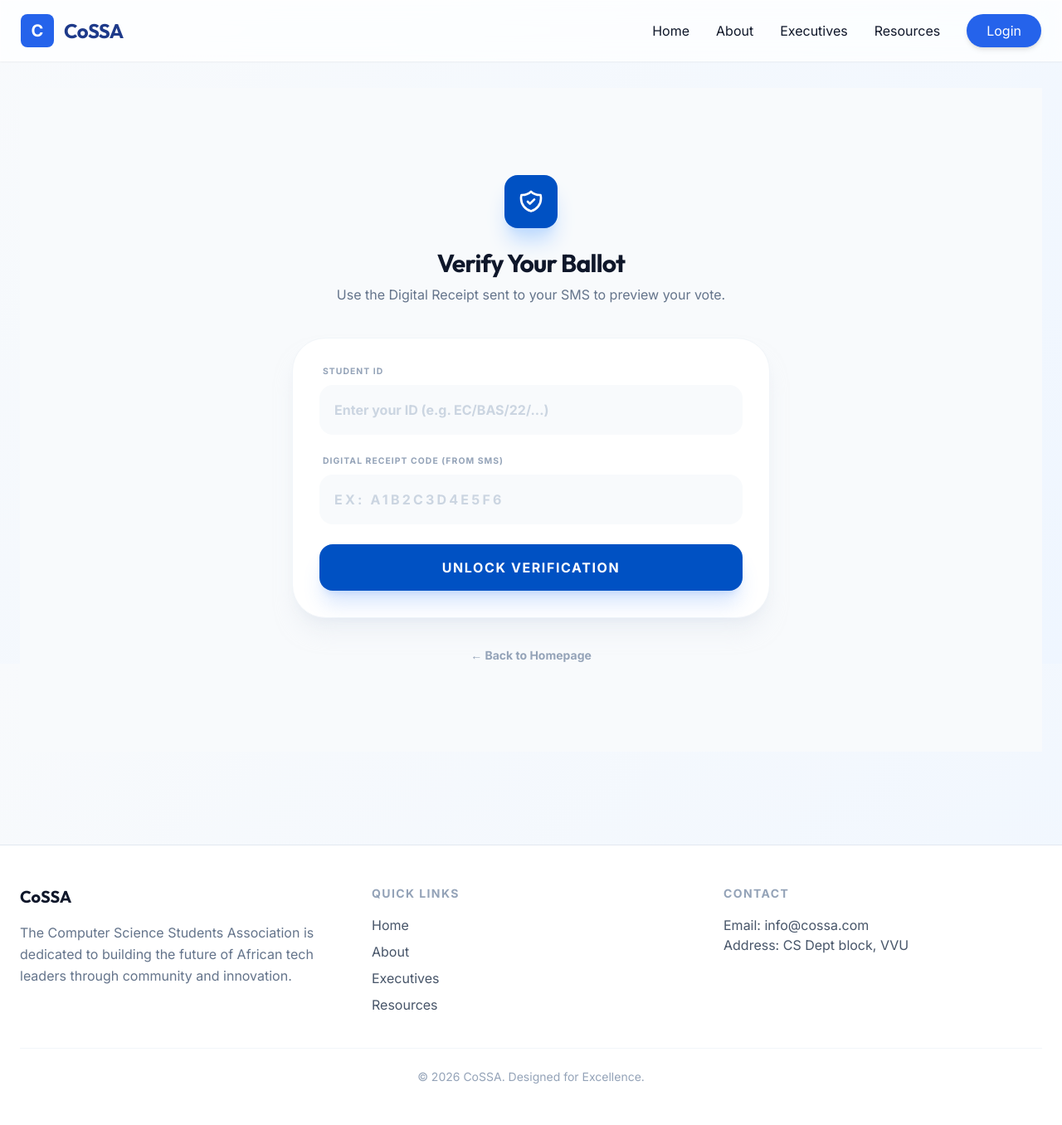
After one commit to sasusavage/cosaa, a Flask app: page /vote/verify-ballot in a window 1280 px wide. The commit adds this page. Shown: the whole page at 83% size. Run offline with Flask 3, Linux system fonts and the light colour scheme; some libraries are stand-ins or nearby versions.

Commit message:
feat: implement secure SMS receipt system and vote verification portal

```diff
--- a/app/blueprints/voting/routes.py
+++ b/app/blueprints/voting/routes.py
@@ -234,7 +234,7 @@ def logout():
 
 def _should_show_stats():
     """Show live stats if admin toggled on AND (voting still open OR within display-hours window after close)."""
-    if Setting.get('live_stats_public', '0') != '1':
+    if Setting.get('display_live_results', '0') != '1':
         return False
     from datetime import datetime, timezone
     end_s = Setting.get('voting_end')
@@ -376,10 +376,10 @@ def finalize_vote():
             db.session.commit()
             return redirect(url_for('voting.already_voted'))
 
+        # Record the votes
         for p_id_str, c_id in choices.items():
             if c_id == 'REJECT':
-                continue # We don't record a vote record for a rejection in the current schema
-
+                continue
             vote = Vote(
                 user_id=current_user.id,
                 candidate_id=int(c_id),
@@ -392,10 +392,18 @@ def finalize_vote():
         current_user.has_voted = True
         db.session.commit()
 
+        # 📲 Generate Receipt & Send SMS
+        import hashlib
+        receipt_raw = f"{current_user.student_id}-{Setting.get('academic_year', '2026')}-CoSSA-VOTE"
+        receipt_hash = hashlib.sha256(receipt_raw.encode()).hexdigest().upper()[:12]
+
+        message = f"CoSSA Election: Vote Confirmed! Your Digital Receipt is {receipt_hash}. Keep this to verify your entry. Thank you for voting!"
+        send_sms(current_user.phone_number, message)
+
         # Clear sensitive session data
         session.pop('ballot_choices', None)
 
-        flash('Ballot submitted successfully! Your voice has been heard.', 'success')
+        flash('Ballot submitted successfully! Your receipt has been sent via SMS.', 'success')
         return redirect(url_for('voting.vote_confirmed'))
     except Exception as e:
         db.session.rollback()
@@ -426,9 +434,37 @@ def already_voted():
     academic_year = Setting.get('academic_year', '')
     return render_template('voting/already_voted.html', show_stats=show_stats, academic_year=academic_year)
 
+@voting.route('/verify-ballot', methods=['GET', 'POST'])
+def verify_ballot():
+    results = None
+    student_id = None
+    error = None
+
+    if request.method == 'POST':
+        student_id = request.form.get('student_id', '').strip().upper()
+        receipt_input = request.form.get('receipt_code', '').strip().upper()
+
+        import hashlib
+        expected_raw = f"{student_id}-{Setting.get('academic_year', '2026')}-CoSSA-VOTE"
+        expected_hash = hashlib.sha256(expected_raw.encode()).hexdigest().upper()[:12]
+
+        if receipt_input == expected_hash:
+            user = User.query.filter_by(student_id=student_id).first()
+            if user:
+                results = user.votes
+            else:
+                error = "No voting record found for this Student ID."
+        else:
+            error = "Invalid Receipt Code. Please check the code sent to your SMS."
+
+    return render_template('voting/verify_ballot.html', results=results, student_id=student_id, error=error)
+
 @voting.route('/live-stats.json')
-@login_required
 def live_stats_json():
+    # Only expose JSON data if settings allow it
+    if not _should_show_stats():
+        return jsonify(error="Access Denied: Statistical Blind Mode active."), 403
+
     voted_count = User.query.filter_by(has_voted=True).count()
     total_users = User.query.count()
     portfolios = Portfolio.query.all()
--- a/app/templates/voting/already_voted.html
+++ b/app/templates/voting/already_voted.html
@@ -10,7 +10,11 @@
         </div>
         <h1 class="text-4xl font-black text-slate-900 mb-4 tracking-tight">Already Voted</h1>
         <p class="text-xl text-slate-500 mb-10 leading-relaxed">You have already cast your ballot{% if academic_year %} for the {{ academic_year }} election{% endif %}. Each student may only vote once.</p>
-        <a href="{{ url_for('main.index') }}" class="bg-blue-600 text-white px-10 py-4 rounded-2xl font-bold text-lg hover:bg-blue-700 shadow-xl transition-all">Back to Home</a>
+
+        <div class="flex flex-col space-y-4">
+            <a href="{{ url_for('voting.verify_ballot') }}" class="w-full bg-slate-900 text-white px-10 py-5 rounded-3xl font-bold text-lg hover:bg-black shadow-xl transition-all shadow-slate-200">Verify My Ballot</a>
+            <a href="{{ url_for('main.index') }}" class="w-full border-2 border-slate-200 text-slate-500 px-10 py-4 rounded-3xl font-bold text-lg hover:bg-slate-50 transition-all">Back to Home</a>
+        </div>
     </div>
 </div>
 
--- /dev/null
+++ b/app/templates/voting/verify_ballot.html
@@ -0,0 +1,87 @@
+{% extends 'base.html' %}
+
+{% block title %}Verify My Ballot - CoSSA Election Portal{% endblock %}
+
+{% block content %}
+<main class="min-h-screen py-16 px-4 flex flex-col items-center justify-center bg-slate-50">
+    <div class="max-w-xl w-full">
+        {# 🛡️ Verification Header #}
+        <div class="text-center mb-10">
+            <div class="bg-[#0051c3] w-16 h-16 rounded-2xl flex items-center justify-center mx-auto mb-6 shadow-xl shadow-blue-200">
+                <svg xmlns="http://www.w3.org/2000/svg" class="h-8 w-8 text-white" fill="none" viewBox="0 0 24 24" stroke="currentColor">
+                    <path stroke-linecap="round" stroke-linejoin="round" stroke-width="2" d="M9 12l2 2 4-4m5.618-4.016A11.955 11.955 0 0112 2.944a11.955 11.955 0 01-8.618 3.04A12.02 12.02 0 003 9c0 5.591 3.824 10.29 9 11.622 5.176-1.332 9-6.03 9-11.622 0-1.042-.133-2.052-.382-3.016z" />
+                </svg>
+            </div>
+            <h1 class="text-3xl font-black text-slate-900 tracking-tight mb-2">Verify Your Ballot</h1>
+            <p class="text-slate-500 font-medium">Use the Digital Receipt sent to your SMS to preview your vote.</p>
+        </div>
+
+        {# 📝 Entry Form #}
+        <div class="bg-white p-8 rounded-[2.5rem] shadow-xl shadow-slate-200/50 border border-slate-100 mb-8">
+            {% if error %}
+            <div class="mb-6 p-4 bg-red-50 border border-red-100 rounded-2xl flex items-center gap-3 animate-shake">
+                <svg xmlns="http://www.w3.org/2000/svg" class="h-5 w-5 text-red-500" viewBox="0 0 20 20" fill="currentColor">
+                    <path fill-rule="evenodd" d="M18 10a8 8 0 11-16 0 8 8 0 0116 0zm-7 4a1 1 0 11-2 0 1 1 0 012 0zm-1-9a1 1 0 00-1 1v4a1 1 0 102 0V6a1 1 0 00-1-1z" clip-rule="evenodd" />
+                </svg>
+                <p class="text-sm font-bold text-red-800">{{ error }}</p>
+            </div>
+            {% endif %}
+
+            <form method="POST" class="space-y-6">
+                <div>
+                    <label class="block text-[0.65rem] font-black text-slate-400 uppercase tracking-widest mb-2 ml-1">Student ID</label>
+                    <input type="text" name="student_id" required value="{{ student_id or '' }}"
+                           class="w-full p-4 bg-slate-50 border-2 border-transparent rounded-2xl focus:bg-white focus:border-[#0051c3] outline-none transition-all font-bold text-slate-900 placeholder:text-slate-300"
+                           placeholder="Enter your ID (e.g. EC/BAS/22/...)">
+                </div>
+                <div>
+                    <label class="block text-[0.65rem] font-black text-slate-400 uppercase tracking-widest mb-2 ml-1">Digital Receipt Code (from SMS)</label>
+                    <input type="text" name="receipt_code" required
+                           class="w-full p-4 bg-slate-50 border-2 border-transparent rounded-2xl focus:bg-white focus:border-[#0051c3] outline-none transition-all font-bold text-slate-900 placeholder:text-slate-300 tracking-[0.2em]"
+                           placeholder="EX: A1B2C3D4E5F6">
+                </div>
+                <button type="submit" class="w-full py-4 bg-[#0051c3] text-white rounded-2xl font-black uppercase tracking-widest shadow-xl shadow-blue-500/20 hover:bg-black hover:shadow-none transition-all">
+                    Unlock Verification
+                </button>
+            </form>
+        </div>
+
+        {# 📊 Results Display #}
+        {% if results %}
+        <div class="bg-emerald-600 p-8 rounded-[2.5rem] shadow-2xl shadow-emerald-200 border border-emerald-500">
+            <div class="flex items-center gap-4 mb-8">
+                <div class="bg-white/20 p-2 rounded-lg">
+                    <svg xmlns="http://www.w3.org/2000/svg" class="h-6 w-6 text-white" fill="none" viewBox="0 0 24 24" stroke="currentColor">
+                        <path stroke-linecap="round" stroke-linejoin="round" stroke-width="2" d="M9 5H7a2 2 0 00-2 2v12a2 2 0 002 2h10a2 2 0 002-2V7a2 2 0 00-2-2h-2M9 5a2 2 0 002 2h2a2 2 0 002-2M9 5a2 2 0 012-2h2a2 2 0 012 2" />
+                    </svg>
+                </div>
+                <h2 class="text-xl font-bold text-white">Your Ballot Breakdown</h2>
+            </div>
+
+            <div class="space-y-4">
+                {% for vote in results %}
+                <div class="flex items-center justify-between p-4 bg-white/10 rounded-2xl border border-white/10">
+                    <div class="min-w-0">
+                        <p class="text-[0.6rem] font-bold text-emerald-100 uppercase tracking-widest">{{ vote.portfolio.title }}</p>
+                        <p class="text-sm font-black text-white truncate">{{ vote.candidate.name }}</p>
+                    </div>
+                    <div class="flex-shrink-0 bg-emerald-400/30 px-3 py-1 rounded-lg">
+                        <p class="text-[0.55rem] font-black text-white uppercase tracking-tighter italic">Secured</p>
+                    </div>
+                </div>
+                {% endfor %}
+            </div>
+
+            <div class="mt-8 pt-6 border-t border-white/10 text-center">
+                <p class="text-[0.6rem] font-bold text-emerald-100 uppercase tracking-widest opacity-60">Verified On: {{ results[0].timestamp.strftime('%Y-%m-%d %H:%M') if results else 'N/A' }} UTC</p>
+                <a href="{{ url_for('main.index') }}" class="mt-4 inline-block text-xs font-black text-white uppercase tracking-widest hover:underline">Return to Hub</a>
+            </div>
+        </div>
+        {% endif %}
+
+        <div class="text-center mt-8">
+            <a href="{{ url_for('main.index') }}" class="text-sm font-bold text-slate-400 hover:text-[#0051c3] transition-colors">← Back to Homepage</a>
+        </div>
+    </div>
+</main>
+{% endblock %}
```
Also changed, not shown: app/templates/voting/confirmed.html (+4 -3 lines).
